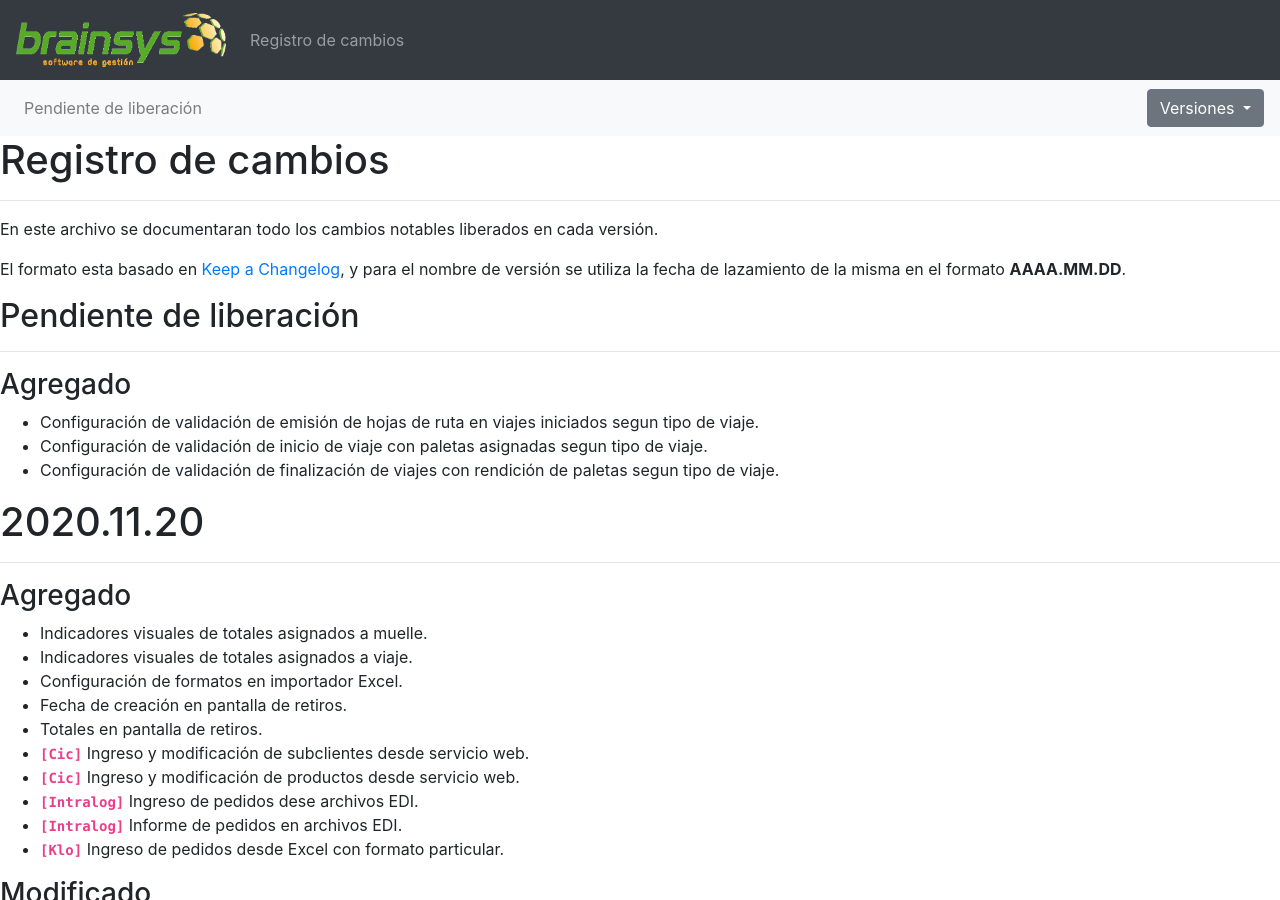
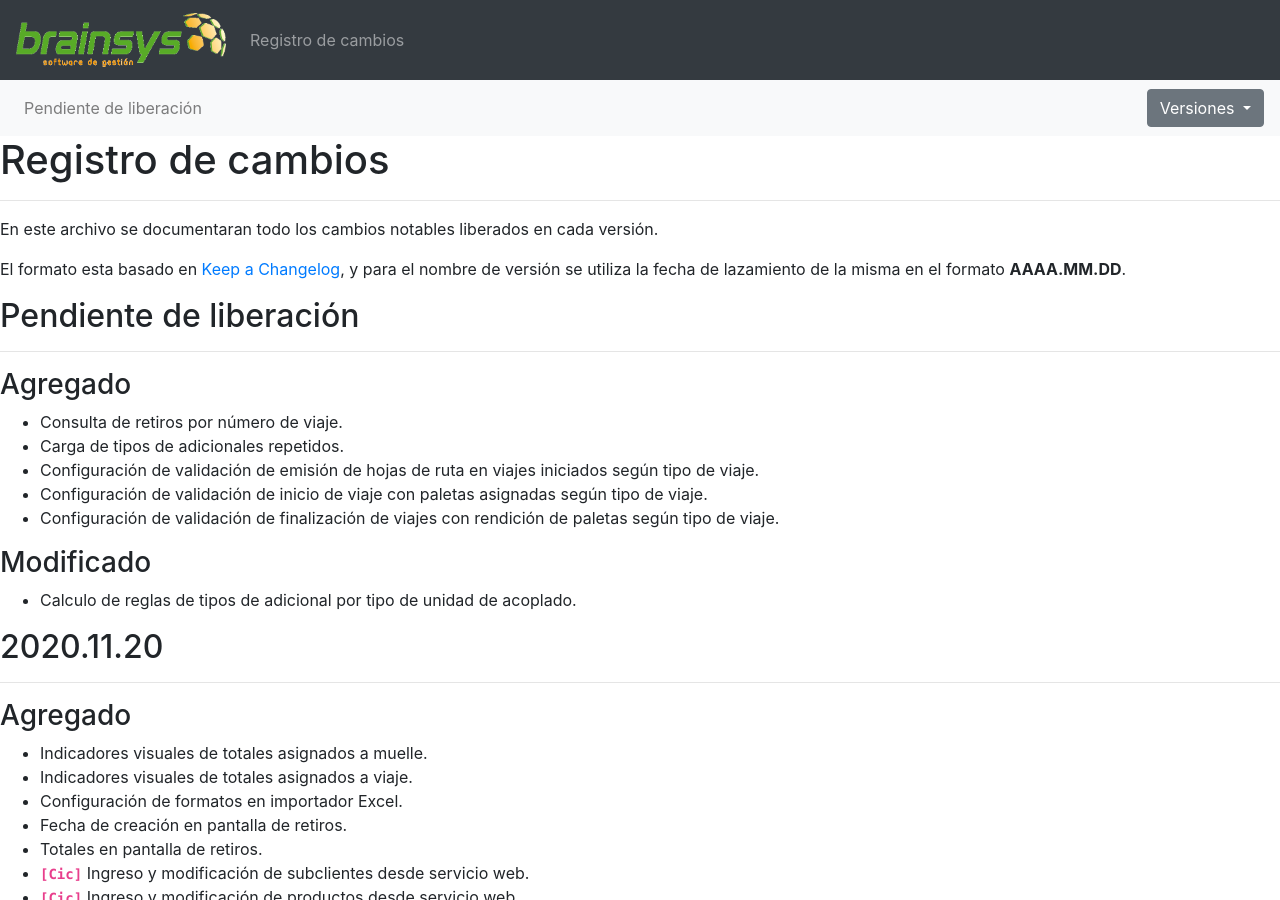
Before and after one commit to msanchez-brainsys/msanchez-brainsys.github.io, a Jekyll site: the page built from registro-cambios.markdown, in a window 1280 px wide and 900 px high. Built offline with Jekyll 4.4.1, drawn with Linux system fonts in a browser that asks for light colours.

Commit message:
Se agregaron cambios pendientes de liberación

```diff
--- a/registro-cambios.markdown
+++ b/registro-cambios.markdown
@@ -28,11 +28,16 @@ El formato esta basado en [Keep a Changelog](https://keepachangelog.com/es-ES/1.
 ## Pendiente de liberación
 ---
 ### Agregado
-- Configuración de validación de emisión de hojas de ruta en viajes iniciados segun tipo de viaje.
-- Configuración de validación de inicio de viaje con paletas asignadas segun tipo de viaje.
-- Configuración de validación de finalización de viajes con rendición de paletas segun tipo de viaje.
+- Consulta de retiros por número de viaje.
+- Carga de tipos de adicionales repetidos.
+- Configuración de validación de emisión de hojas de ruta en viajes iniciados según tipo de viaje.
+- Configuración de validación de inicio de viaje con paletas asignadas según tipo de viaje.
+- Configuración de validación de finalización de viajes con rendición de paletas según tipo de viaje.
 
-# 2020.11.20
+### Modificado
+- Calculo de reglas de tipos de adicional por tipo de unidad de acoplado.
+
+## 2020.11.20
 ---
 ### Agregado
 - Indicadores visuales de totales asignados a muelle.
```
